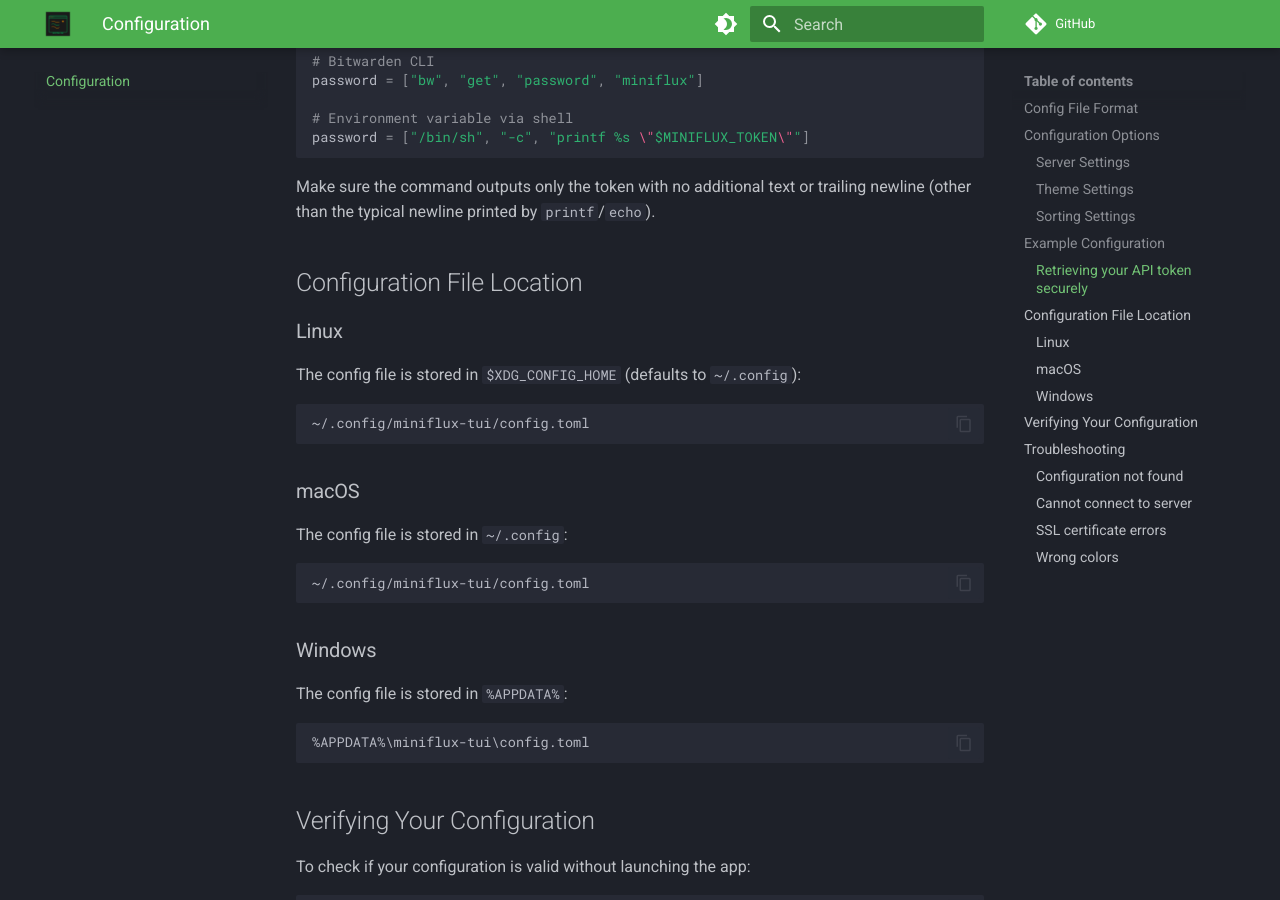
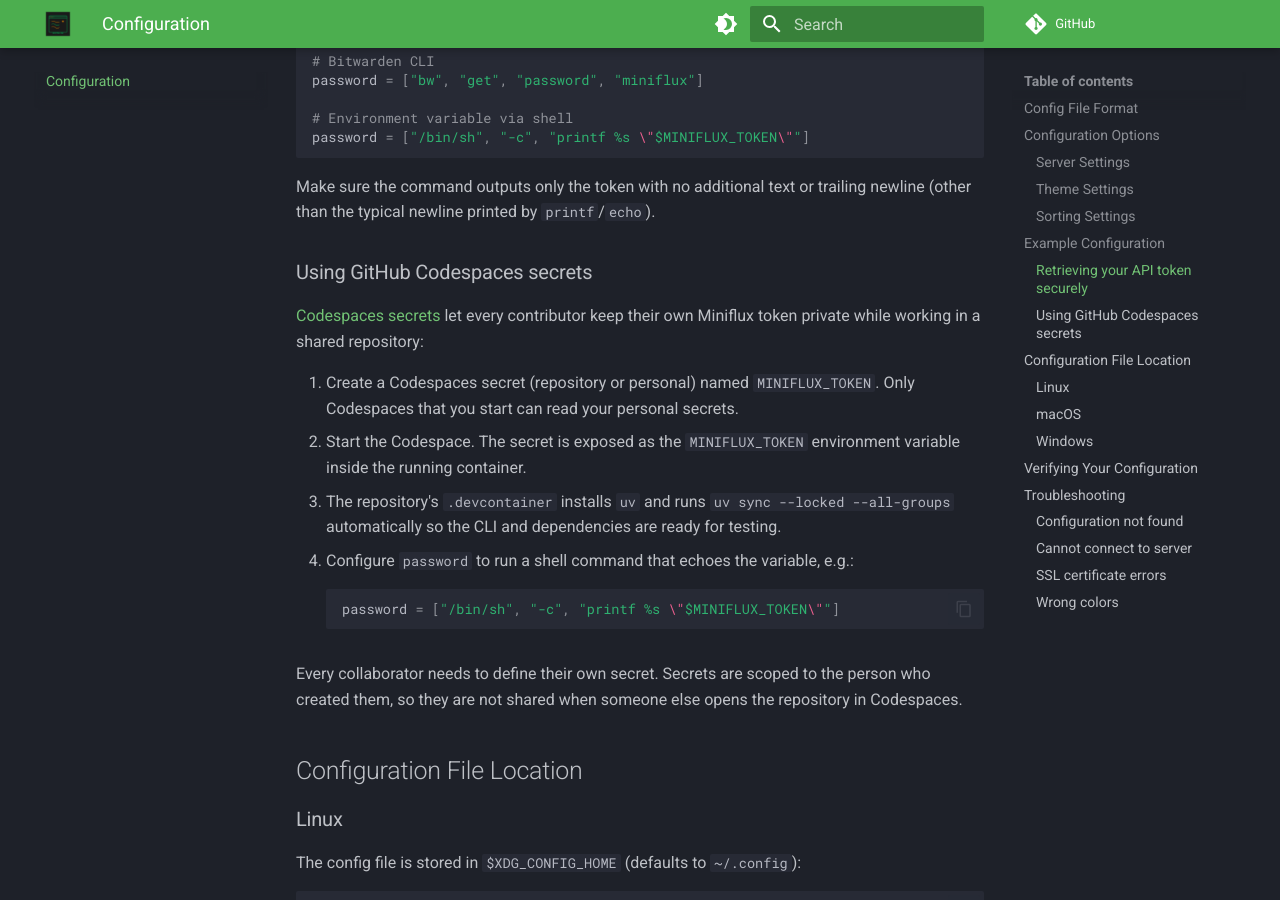
Before and after one commit to reuteras/miniflux-tui-py, an MkDocs documentation site: the page built from docs/configuration.md, in a window 1280 px wide and 900 px high, scrolled down 1851 px. Built offline with MkDocs 1.6.1 and Material for MkDocs 9.7.7, drawn with Linux system fonts in a browser that asks for light colours; comment, search, counter and statistics services are not loaded.

Commit message:
Codespaces devcontainer (#192)
* docs: document codespaces secrets

* ci: add GitHub Codespaces devcontainer

* ci: lock dependency sync in codespaces

Signed-off-by: Peter Reuterås <peter@reuteras.com>

* ci: align yamllint config with action pins

* ci: point super-linter at repo yamllint config

* style: satisfy editorconfig for codespaces assets

---------

Signed-off-by: Peter Reuterås <peter@reuteras.com>

````diff
--- a/docs/configuration.md
+++ b/docs/configuration.md
@@ -86,6 +86,28 @@
 Make sure the command outputs only the token with no additional text or
 trailing newline (other than the typical newline printed by `printf`/`echo`).
 
+### Using GitHub Codespaces secrets
+
+[Codespaces secrets](https://docs.github.com/codespaces/managing-your-codespaces/managing-secrets-for-your-codespaces)
+let every contributor keep their own Miniflux token private while working in a
+shared repository:
+
+1. Create a Codespaces secret (repository or personal) named `MINIFLUX_TOKEN`.
+    Only Codespaces that you start can read your personal secrets.
+2. Start the Codespace. The secret is exposed as the `MINIFLUX_TOKEN`
+    environment variable inside the running container.
+3. The repository's `.devcontainer` installs `uv` and runs `uv sync --locked --all-groups`
+    automatically so the CLI and dependencies are ready for testing.
+4. Configure `password` to run a shell command that echoes the variable, e.g.:
+
+    ```toml
+    password = ["/bin/sh", "-c", "printf %s \"$MINIFLUX_TOKEN\""]
+    ```
+
+Every collaborator needs to define their own secret. Secrets are scoped to the
+person who created them, so they are not shared when someone else opens the
+repository in Codespaces.
+
 ## Configuration File Location
 
 ### Linux
````
Also changed, not shown: README.md (+43 -0 lines), 8 other files.
